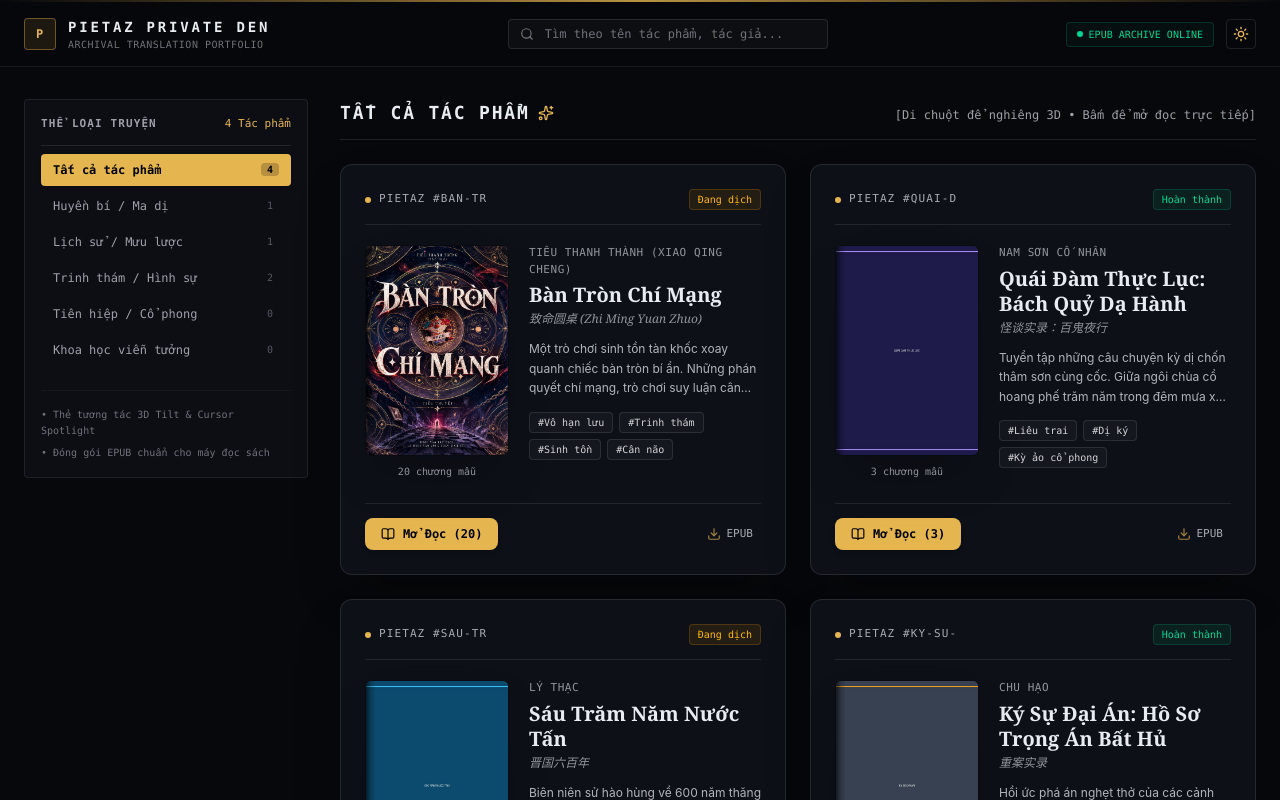
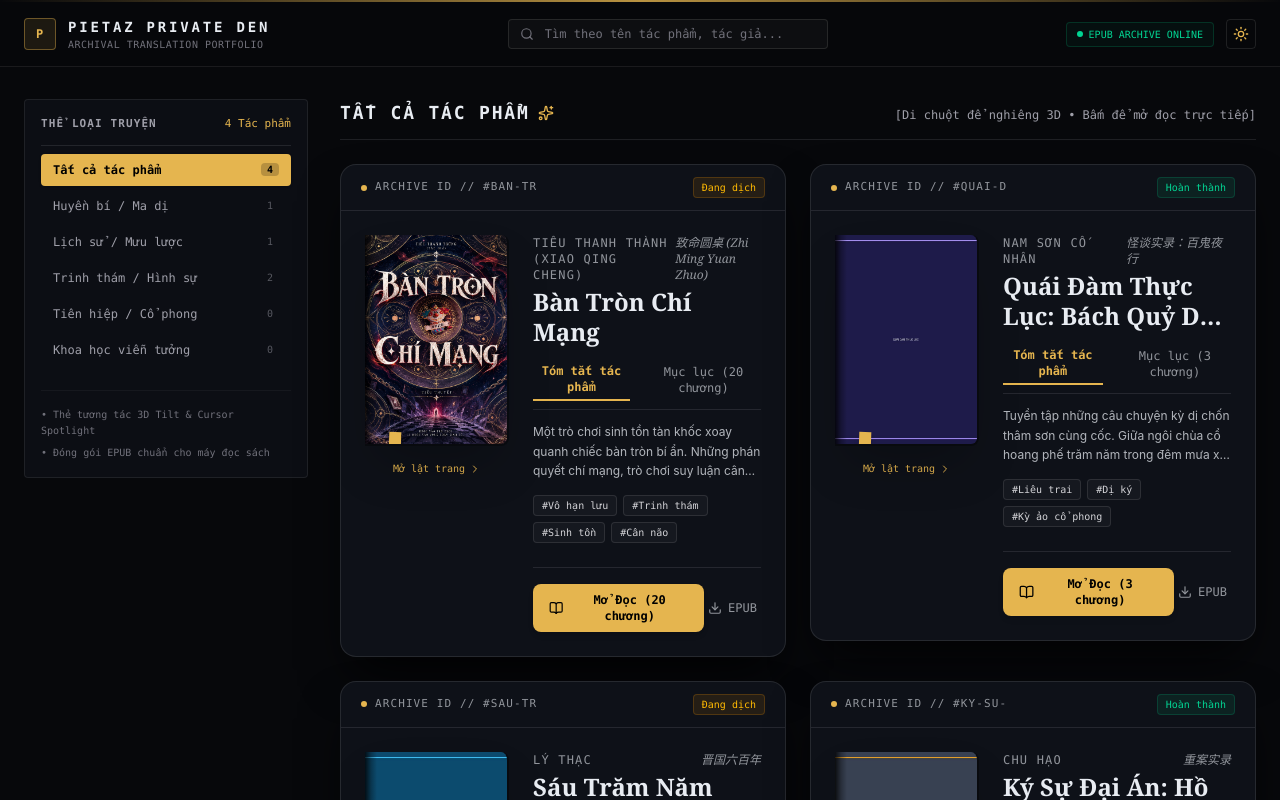
Before and after one commit to EpubAI/pietaz, a React (Vite) app: page / in a window 1280 px wide. Shown: the top 800 px of the page. Built offline with nearby package versions, Linux system fonts and the light colour scheme.

Commit message:
feat(novelty): upgrade to interactive 3D hardback book casing with silk ribbon bookmark, folio preview drawer, and tabbed TOC

```diff
--- a/src/components/InteractiveBookCard.jsx
+++ b/src/components/InteractiveBookCard.jsx
@@ -1,87 +1,71 @@
 import React, { useRef, useState } from 'react';
-import { BookOpen, Download, Sparkles, Eye } from 'lucide-react';
+import { BookOpen, Download, ChevronRight, Bookmark, Sparkles, Layers } from 'lucide-react';
 
 export function InteractiveBookCard({ book, onRead, isDarkMode }) {
-  const cardRef = useRef(null);
+  const [isOpen, setIsOpen] = useState(false);
+  const [activeTab, setActiveTab] = useState('summary'); // 'summary' | 'toc'
   const [rotate, setRotate] = useState({ x: 0, y: 0 });
-  const [glare, setGlare] = useState({ x: 50, y: 50, opacity: 0 });
-  const [spotlight, setSpotlight] = useState({ x: 0, y: 0, opacity: 0 });
-  const [isHovered, setIsHovered] = useState(false);
+  const [spotlight, setSpotlight] = useState({ x: 0, y: 0 });
+  const containerRef = useRef(null);
 
-  // 3D Tilt calculation & dynamic glare
   const handleMouseMove = (e) => {
-    if (!cardRef.current) return;
-    const rect = cardRef.current.getBoundingClientRect();
+    if (!containerRef.current || isOpen) return;
+    const rect = containerRef.current.getBoundingClientRect();
     const x = e.clientX - rect.left;
     const y = e.clientY - rect.top;
+    setSpotlight({ x, y });
 
-    // Spot coordinates
-    setSpotlight({ x, y, opacity: 1 });
-
-    // 3D tilt angles (capped at 8 deg for realistic physical weight)
     const centerX = rect.width / 2;
     const centerY = rect.height / 2;
-    const rotateX = ((y - centerY) / centerY) * -7;
-    const rotateY = ((x - centerX) / centerX) * 7;
-
-    setRotate({ x: rotateX, y: rotateY });
-    setGlare({
-      x: (x / rect.width) * 100,
-      y: (y / rect.height) * 100,
-      opacity: 0.25
+    setRotate({
+      x: ((y - centerY) / centerY) * -5,
+      y: ((x - centerX) / centerX) * 5
     });
   };
 
-  const handleMouseEnter = () => setIsHovered(true);
   const handleMouseLeave = () => {
-    setIsHovered(false);
     setRotate({ x: 0, y: 0 });
-    setGlare(prev => ({ ...prev, opacity: 0 }));
-    setSpotlight(prev => ({ ...prev, opacity: 0 }));
   };
 
   return (
     <div
-      ref={cardRef}
+      ref={containerRef}
       onMouseMove={handleMouseMove}
-      onMouseEnter={handleMouseEnter}
       onMouseLeave={handleMouseLeave}
       style={{
-        transform: `perspective(1000px) rotateX(${rotate.x}deg) rotateY(${rotate.y}deg)`,
-        transition: isHovered ? 'transform 0.08s ease-out' : 'transform 0.5s cubic-bezier(0.2, 0.8, 0.2, 1)'
+        perspective: '1400px'
       }}
-      className={`relative rounded-xl border p-5 sm:p-6 flex flex-col justify-between overflow-hidden cursor-pointer select-none group ${
+      className="w-full relative"
+    >
+      {/* 3D BOOK CASING CONTAINER */}
+      <div
+        style={{
+          transform: `rotateX(${rotate.x}deg) rotateY(${rotate.y}deg)`,
+          transition: 'transform 0.4s cubic-bezier(0.2, 0.8, 0.2, 1)'
+        }}
+        className={`relative rounded-2xl border transition-all duration-500 overflow-hidden ${
           isDarkMode
-          ? 'bg-[#0D1017] border-white/10 hover:border-[#E5B54F]/50 shadow-2xl'
-          : 'bg-white border-black/10 hover:border-amber-600/50 shadow-lg'
+            ? 'bg-[#0E1118] border-white/10 shadow-[0_25px_50px_-12px_rgba(0,0,0,0.8)]'
+            : 'bg-white border-black/10 shadow-xl'
         }`}
       >
-      {/* Dynamic Cursor Spotlight Layer */}
+        {/* Cursor Radial Spotlight */}
         <div
-        className="pointer-events-none absolute -inset-px rounded-xl opacity-0 group-hover:opacity-100 transition-opacity duration-300"
+          className="pointer-events-none absolute inset-0 opacity-0 group-hover:opacity-100 transition-opacity duration-300"
           style={{
-          background: `radial-gradient(400px circle at ${spotlight.x}px ${spotlight.y}px, ${
-            isDarkMode ? 'rgba(229, 181, 79, 0.12)' : 'rgba(217, 119, 6, 0.08)'
-          }, transparent 70%)`
+            background: `radial-gradient(350px circle at ${spotlight.x}px ${spotlight.y}px, rgba(229,181,79,0.1), transparent 70%)`
           }}
         />
 
-      {/* Glossy Reflective Glare */}
-      <div
-        className="pointer-events-none absolute inset-0 mix-blend-overlay transition-opacity duration-300"
-        style={{
-          background: `radial-gradient(circle at ${glare.x}% ${glare.y}%, rgba(255,255,255,${glare.opacity}), transparent 60%)`
-        }}
-      />
-
-      <div>
-        {/* Top Header: Archive Identifier & Live Status */}
-        <div className="flex items-center justify-between pb-3.5 border-b border-current/10 font-mono text-[11px]">
+        {/* TOP STATUS HEADER */}
+        <div className="px-5 py-3 border-b border-current/10 flex items-center justify-between font-mono text-[11px]">
           <div className="flex items-center gap-2">
             <span className="w-1.5 h-1.5 rounded-full bg-[#E5B54F]"></span>
-            <span className="opacity-70 tracking-widest uppercase">PIETAZ #{book.id.substring(0, 6)}</span>
+            <span className="opacity-60 uppercase tracking-widest">ARCHIVE ID // #{book.id.substring(0, 6)}</span>
           </div>
-          <span className={`px-2 py-0.5 rounded font-mono text-[10px] ${
+
+          <div className="flex items-center gap-2">
+            <span className={`px-2 py-0.5 rounded text-[10px] font-mono ${
               book.status === 'Hoàn thành'
                 ? 'text-emerald-400 bg-emerald-500/10 border border-emerald-500/20'
                 : 'text-amber-400 bg-amber-500/10 border border-amber-500/20'
@@ -89,13 +73,19 @@ export function InteractiveBookCard({ book, onRead, isDarkMode }) {
               {book.status}
             </span>
           </div>
+        </div>
 
-        {/* Book Spine & Physical Foil Jacket Display */}
-        <div className="pt-5 flex gap-5 items-start">
+        {/* MAIN BODY: 3D BOOK HARDCOVER + FOLIO DETAILS */}
+        <div className="p-5 sm:p-6 flex flex-col sm:flex-row gap-6 items-start">
 
-          {/* 3D Book Object Container */}
-          <div className="w-28 sm:w-36 flex-shrink-0 relative">
-            <div className="relative aspect-[3/4.4] w-full rounded-md overflow-hidden shadow-2xl border border-black/30 group-hover:shadow-[0_20px_35px_-10px_rgba(0,0,0,0.8)] transition-all duration-300 transform group-hover:scale-[1.03]">
+          {/* INTERACTIVE 3D HARDBACK BOOK JACKET */}
+          <div
+            onClick={() => setIsOpen(!isOpen)}
+            className="w-32 sm:w-36 flex-shrink-0 cursor-pointer group/cover relative mx-auto sm:mx-0 select-none"
+            title="Bấm để lật mở xem trích đoạn"
+          >
+            {/* Realistic Book Mockup with 3D Spine and Pages Thickness */}
+            <div className="relative aspect-[3/4.4] w-full rounded-r-lg overflow-hidden border-r-2 border-b-2 border-black/40 shadow-2xl transition-all duration-300 group-hover/cover:-translate-y-1">
 
               <img
                 src={book.cover}
@@ -108,36 +98,79 @@ export function InteractiveBookCard({ book, onRead, isDarkMode }) {
                 }}
               />
 
-              {/* Physical Spine Shadow & Leather Crease */}
-              <div className="absolute inset-y-0 left-0 w-2.5 bg-gradient-to-r from-black/60 via-black/20 to-transparent pointer-events-none"></div>
-              {/* Foil Stamp Sheen */}
-              <div className="absolute inset-0 bg-gradient-to-tr from-transparent via-white/10 to-transparent opacity-0 group-hover:opacity-100 transition-opacity duration-500 pointer-events-none"></div>
+              {/* Physical Gutter & Crease Line */}
+              <div className="absolute inset-y-0 left-0 w-3 bg-gradient-to-r from-black/80 via-black/30 to-transparent pointer-events-none"></div>
+
+              {/* Gold Foil Hot Stamp Effect on Cover */}
+              <div className="absolute inset-0 bg-gradient-to-tr from-transparent via-[#E5B54F]/15 to-transparent opacity-0 group-hover/cover:opacity-100 transition-opacity duration-500 pointer-events-none"></div>
+
+              {/* Silk Ribbon Bookmark hanging from bottom */}
+              <div className="absolute -bottom-2 left-6 w-3 h-5 bg-[#E5B54F] shadow-md transform rotate-2 pointer-events-none"></div>
             </div>
 
-            <div className="mt-2 text-center font-mono text-[10px] opacity-60">
-              {book.chapters.length} chương mẫu
+            {/* Book Pages Stack Texture Effect */}
+            <div className="mt-2 text-center">
+              <span className="inline-flex items-center gap-1 font-mono text-[10px] text-[#E5B54F] group-hover/cover:underline">
+                <span>{isOpen ? 'Đóng trích yếu' : 'Mở lật trang'}</span>
+                <ChevronRight className={`w-3 h-3 transition-transform duration-300 ${isOpen ? 'rotate-90' : ''}`} />
+              </span>
             </div>
           </div>
 
-          {/* Book Details */}
-          <div className="flex-1 min-w-0">
-            <span className="font-mono text-[11px] opacity-60 uppercase tracking-wider block mb-1">
-              {book.author}
-            </span>
-
-            <h3 className="font-serif text-lg sm:text-xl font-bold leading-tight group-hover:text-[#E5B54F] transition-colors line-clamp-2">
-              {book.title}
-            </h3>
-
-            <div className="font-serif italic text-xs opacity-60 mt-1 truncate">
-              {book.originalTitle}
+          {/* RIGHT METADATA & FOLIO TEXT */}
+          <div className="flex-1 min-w-0 flex flex-col justify-between w-full">
+            <div>
+              {/* Author & Foreign Title */}
+              <div className="flex items-center justify-between text-xs font-mono opacity-60 mb-1">
+                <span className="uppercase tracking-widest">{book.author}</span>
+                <span className="font-serif italic">{book.originalTitle}</span>
               </div>
 
-            <p className="mt-3 text-xs leading-relaxed opacity-75 line-clamp-3 font-sans">
+              {/* Vietnamese Master Title */}
+              <h2 className="font-serif text-xl sm:text-2xl font-bold leading-tight hover:text-[#E5B54F] transition-colors line-clamp-2">
+                {book.title}
+              </h2>
+
+              {/* Interactive Tabs: Tóm tắt hoặc Mục lục 20 chương */}
+              <div className="mt-4 border-b border-current/10 flex items-center gap-4 text-xs font-mono pb-2">
+                <button
+                  onClick={() => setActiveTab('summary')}
+                  className={`pb-1 transition-colors ${activeTab === 'summary' ? 'text-[#E5B54F] border-b-2 border-[#E5B54F] font-semibold' : 'opacity-60 hover:opacity-100'}`}
+                >
+                  Tóm tắt tác phẩm
+                </button>
+                <button
+                  onClick={() => setActiveTab('toc')}
+                  className={`pb-1 transition-colors ${activeTab === 'toc' ? 'text-[#E5B54F] border-b-2 border-[#E5B54F] font-semibold' : 'opacity-60 hover:opacity-100'}`}
+                >
+                  Mục lục ({book.chapters.length} chương)
+                </button>
+              </div>
+
+              {/* Tab 1: Summary */}
+              {activeTab === 'summary' && (
+                <p className="mt-3 text-xs leading-relaxed opacity-75 font-sans line-clamp-3">
                   {book.description}
                 </p>
+              )}
 
-            {/* Badges / Tags */}
+              {/* Tab 2: Table of Contents Preview */}
+              {activeTab === 'toc' && (
+                <div className="mt-2.5 max-h-24 overflow-y-auto space-y-1 text-[11px] font-mono opacity-80 pr-2">
+                  {book.chapters.slice(0, 5).map((c) => (
+                    <div key={c.id} className="truncate hover:text-[#E5B54F] cursor-pointer" onClick={() => onRead(book)}>
+                      • {c.title}
+                    </div>
+                  ))}
+                  {book.chapters.length > 5 && (
+                    <div className="text-[10px] opacity-50 italic">
+                      + thêm {book.chapters.length - 5} chương nữa...
+                    </div>
+                  )}
+                </div>
+              )}
+
+              {/* Tags */}
               <div className="mt-3.5 flex flex-wrap gap-1.5">
                 {book.tags.map((tag, idx) => (
                   <span
@@ -154,38 +187,59 @@ export function InteractiveBookCard({ book, onRead, isDarkMode }) {
               </div>
             </div>
 
-        </div>
-      </div>
-
-      {/* Interactive Bottom Bar */}
-      <div className="mt-6 pt-3.5 border-t border-current/10 flex items-center justify-between font-mono text-xs">
+            {/* Bottom Actions Bar */}
+            <div className="mt-6 pt-4 border-t border-current/10 flex items-center justify-between font-mono text-xs">
               <button
-          onClick={(e) => {
-            e.stopPropagation();
-            onRead(book);
-          }}
+                onClick={() => onRead(book)}
                 className={`px-4 py-2 rounded-lg font-semibold flex items-center gap-2 transition-all duration-200 active:scale-95 shadow-md ${
                   isDarkMode
-              ? 'bg-[#E5B54F] text-black hover:bg-[#F2C76A] hover:shadow-[0_0_20px_rgba(229,181,79,0.3)]'
+                    ? 'bg-[#E5B54F] text-black hover:bg-[#F2C76A] hover:shadow-[0_0_20px_rgba(229,181,79,0.35)]'
                     : 'bg-amber-600 text-white hover:bg-amber-700 hover:shadow-[0_0_20px_rgba(217,119,6,0.3)]'
                 }`}
               >
-          <BookOpen className="w-3.5 h-3.5" />
-          <span>Mở Đọc ({book.chapters.length})</span>
+                <BookOpen className="w-4 h-4" />
+                <span>Mở Đọc ({book.chapters.length} chương)</span>
               </button>
 
               <a
                 href={book.downloadUrl}
                 download
-          onClick={(e) => e.stopPropagation()}
-          className="p-2 rounded-lg hover:bg-current/10 flex items-center gap-1.5 opacity-70 hover:opacity-100 transition-opacity"
-          title="Tải EPUB cho Kindle/Kobo"
+                className="flex items-center gap-1.5 opacity-60 hover:opacity-100 hover:text-[#E5B54F] transition-all p-1"
+                title="Tải EPUB cho máy đọc sách"
               >
-          <Download className="w-3.5 h-3.5 text-[#E5B54F]" />
-          <span className="hidden sm:inline font-mono text-[11px]">EPUB</span>
+                <Download className="w-3.5 h-3.5" />
+                <span>EPUB</span>
               </a>
             </div>
 
           </div>
+
+        </div>
+
+        {/* EXPANDABLE FOLIO PREVIEW (HIỆU ỨNG RÚT BẢN THẢO TRÍCH ĐOẠN) */}
+        {isOpen && (
+          <div className="border-t border-current/10 p-5 sm:p-6 bg-black/20 animate-in slide-in-from-top-2 duration-300">
+            <div className="flex items-center justify-between pb-3 border-b border-current/10 font-mono text-xs text-[#E5B54F]">
+              <div className="flex items-center gap-1.5 font-semibold">
+                <Bookmark className="w-3.5 h-3.5" />
+                <span>Trích đoạn hồi mở màn: {book.chapters[0]?.title}</span>
+              </div>
+              <button
+                onClick={() => onRead(book)}
+                className="underline hover:opacity-80"
+              >
+                Toàn văn →
+              </button>
+            </div>
+
+            <div className="mt-3 font-serif-reading text-xs sm:text-sm leading-relaxed opacity-85 space-y-2 text-justify">
+              <p>{book.chapters[0]?.content[0]}</p>
+              <p>{book.chapters[0]?.content[1]}</p>
+            </div>
+          </div>
+        )}
+
+      </div>
+    </div>
   );
 }
```
Lines whose indentation alone changed are shown as unchanged.
